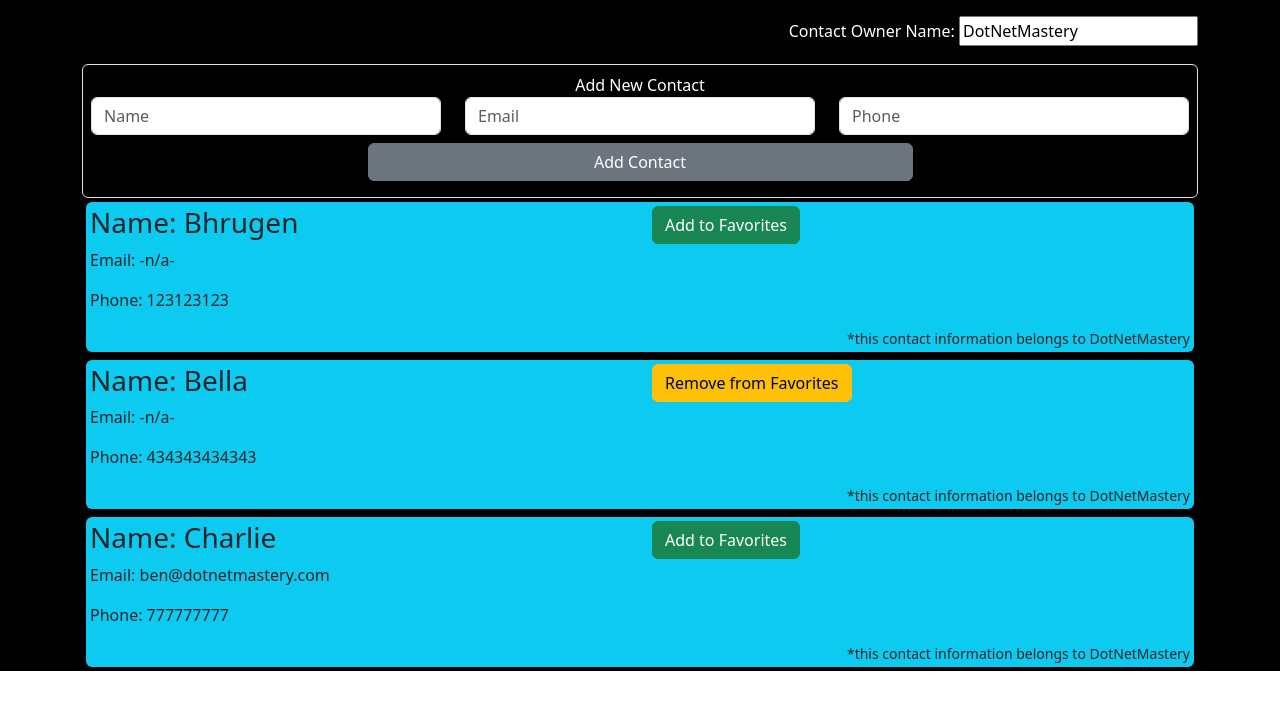
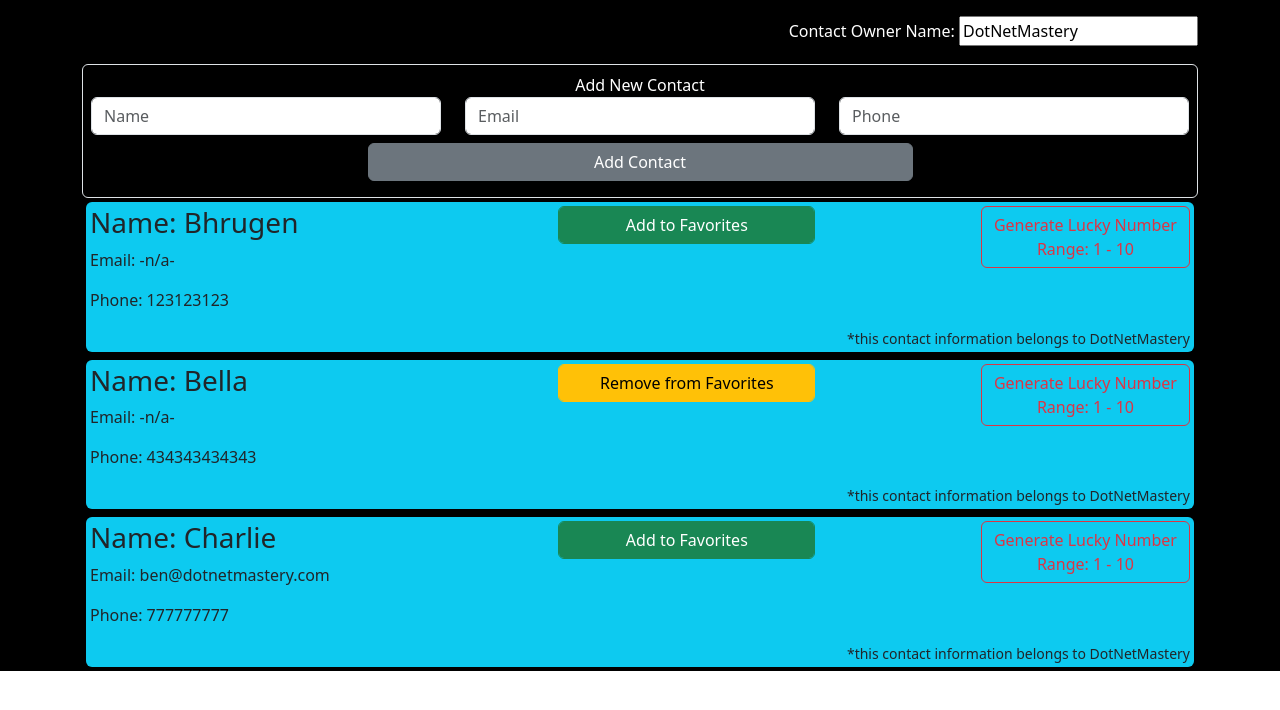
Before and after one commit to tankoi/vue-3-and-net-10-build-full-stack-real-world-app-2025, a Vue app in the folder Section 9 - Create Project/vue-components-demo/: page / in a window 1280 px wide. Shown: the top 710 px of the page. Built offline with nearby package versions, Linux system fonts and the light colour scheme.

Commit message:
97. Lucky Number Generator

```diff
--- a/Section 9 - Create Project/vue-components-demo/src/components/Contact.vue
+++ b/Section 9 - Create Project/vue-components-demo/src/components/Contact.vue
@@ -1,17 +1,30 @@
 <template>
   <div class="bg-info rounded p-1 pb-4 m-1">
     <div class="row">
-            <div class="col-6">
+      <div class="col-5">
         <h3>Name: {{ name }}</h3>
         <p>Email: {{ email }}</p>
         <p>Phone: {{ phone }}</p>
       </div>
       <div class="col-3">
         <button
-                    @click="emit('update-favorite', { isFavorite: props.isFavorite, name: props.name });"
-                    :class="[isFavorite ? 'btn btn-warning' : 'btn btn-success']">
-                    {{ isFavorite ? 'Remove from Favorites' : 'Add to Favorites' }}
+          @click="
+            emit('update-favorite', {
+              isFavorite: props.isFavorite,
+              name: props.name,
+            })
+          "
+          :class="[
+            isFavorite
+              ? 'btn btn-warning form-control'
+              : 'btn btn-success form-control',
+          ]"
+        >
+          {{ isFavorite ? "Remove from Favorites" : "Add to Favorites" }}
         </button>
+      </div>
+      <div class="col-4">
+        <lucky-number :maxNumber="10"></lucky-number>
       </div>
     </div>
     <span class="float-end small" v-if="ownerName != ''">
@@ -21,26 +34,28 @@
 </template>
 
 <script setup>
+import LuckyNumber from "./LuckyNumber.vue";
+
 const props = defineProps({
   name: {
     type: String,
     required: true,
   },
   phone: {
-        type: Number
+    type: Number,
   },
   ownerName: {
-        type: String
+    type: String,
   },
   email: {
     type: String,
     required: false,
-        default: "-n/a-"
+    default: "-n/a-",
   },
   isFavorite: {
-        type: Boolean
-    }
+    type: Boolean,
+  },
 });
 
-const emit = defineEmits(['update-favorite']);
+const emit = defineEmits(["update-favorite"]);
 </script>
--- /dev/null
+++ b/Section 9 - Create Project/vue-components-demo/src/components/LuckyNumber.vue
@@ -0,0 +1,33 @@
+<template>
+  <div class="float-end">
+    <button class="btn btn-outline-danger" @click="generateLuckyNumber">
+      <span v-if="luckyNumber === 0">
+        Generate Lucky Number
+        <br />
+        Range: 1 - {{ maxNumber }}
+      </span>
+      <span v-else
+        >Lucky Number: {{ luckyNumber }}
+        <br />
+        Click to generate new lucky number
+      </span>
+    </button>
+  </div>
+</template>
+<script setup>
+import { ref } from "vue";
+
+let luckyNumber = ref(0);
+
+const props = defineProps({
+  maxNumber: {
+    type: Number,
+    default: 100,
+  },
+});
+
+function generateLuckyNumber() {
+  luckyNumber.value = Math.floor(Math.random() * props.maxNumber) + 1;
+  console.log(luckyNumber.value);
+}
+</script>
```
Lines whose indentation alone changed are shown as unchanged.
